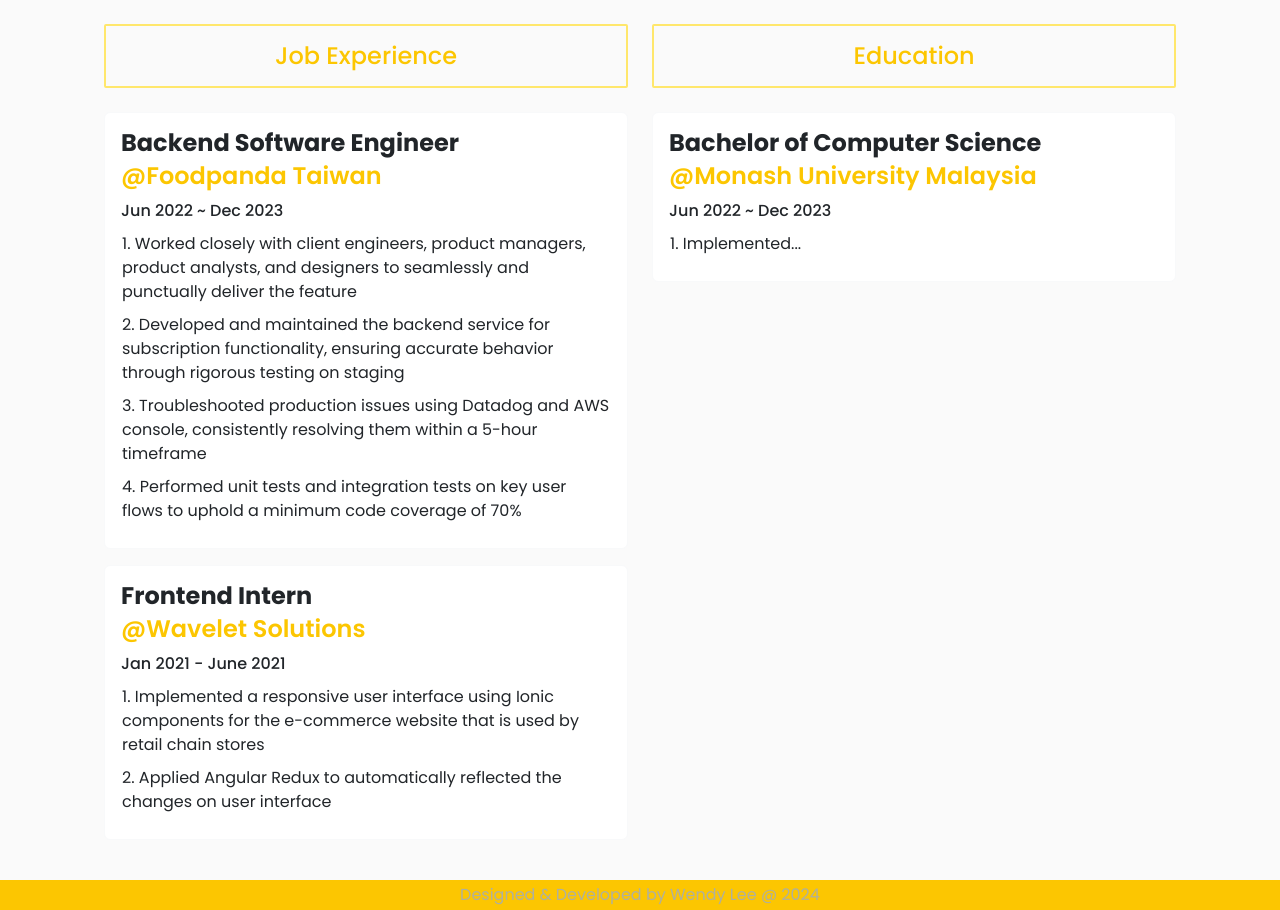
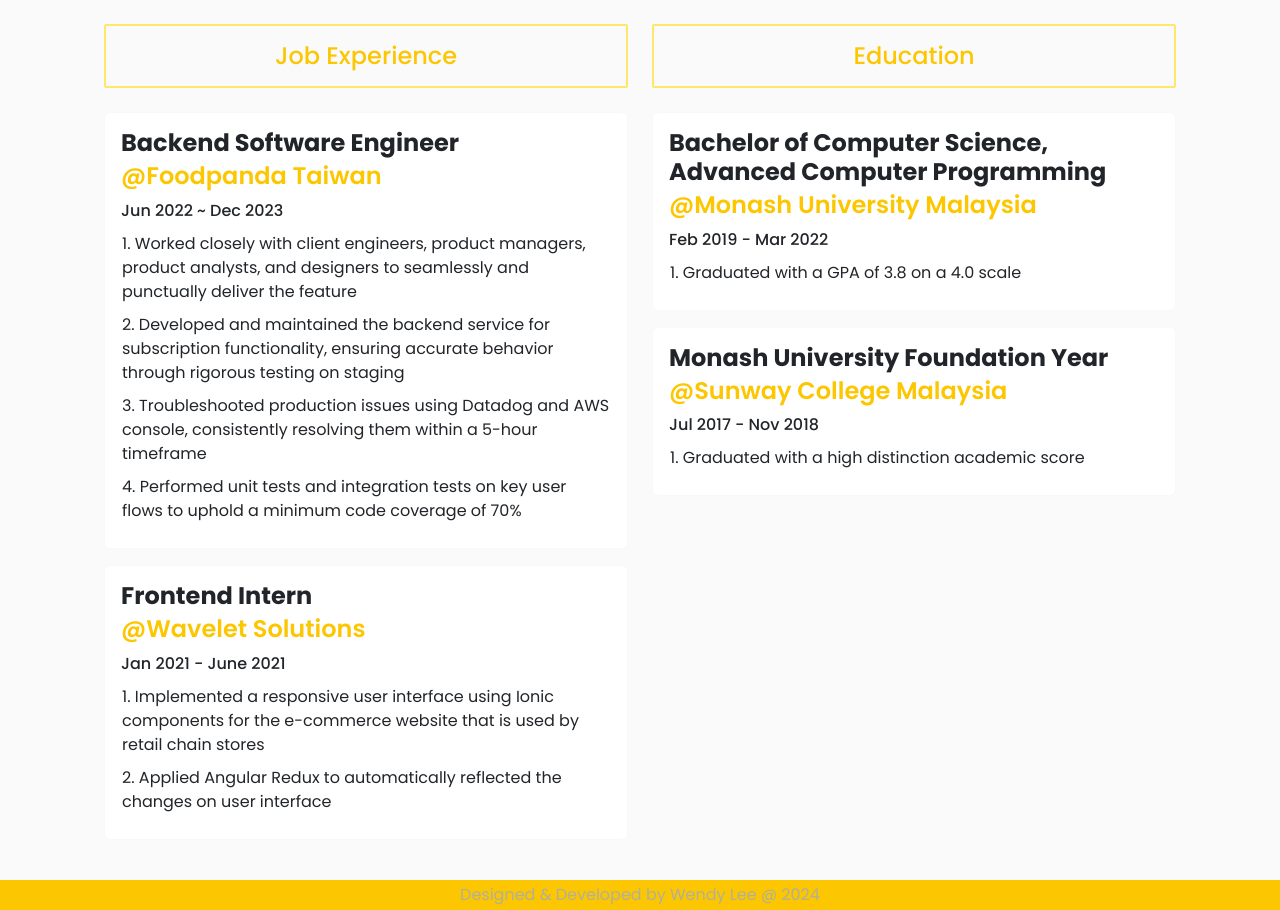
Before and after one commit to yuhueilee/wendyfolio, a React (Create React App) app: page / in a window 1280 px wide. Shown: the part 860-1770 px from the top of the page. Built offline with nearby package versions, Linux system fonts and the light colour scheme.

Commit message:
Add education content

```diff
--- a/src/components/experience/index.tsx
+++ b/src/components/experience/index.tsx
@@ -30,10 +30,16 @@
     ];
     const eduLists: Array<ListContent> = [
         {
-            title: "Bachelor of Computer Science",
+            title: "Bachelor of Computer Science, Advanced Computer Programming",
             subTitle: "@Monash University Malaysia",
-            duration: "Jun 2022 ~ Dec 2023",
-            descriptions: ["Implemented..."],
+            duration: "Feb 2019 - Mar 2022",
+            descriptions: ["Graduated with a GPA of 3.8 on a 4.0 scale"],
+        },
+        {
+            title: "Monash University Foundation Year",
+            subTitle: "@Sunway College Malaysia",
+            duration: "Jul 2017 - Nov 2018",
+            descriptions: ["Graduated with a high distinction academic score"],
         },
     ];
 
```
